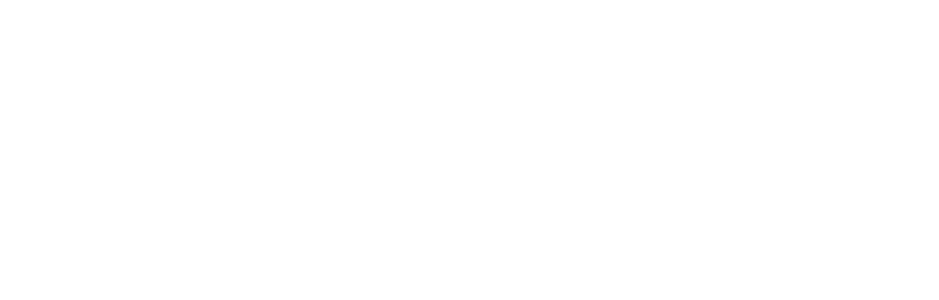
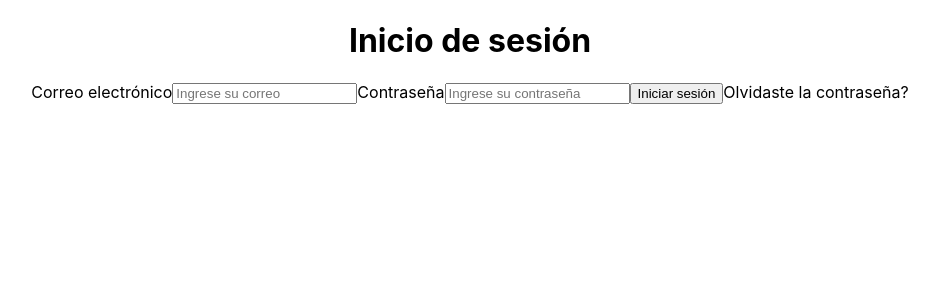
Before and after one commit to JosueGupi/Invoice-Discount-System-Frontend, a React (Create React App) app: page / in a window 1280 px wide. Before the commit this address had no page. Shown: the top 300 px of the page, without its empty margins (170-1109 px from the left). Built offline with nearby package versions, Linux system fonts and the light colour scheme.

Commit message:
Fifth Netlify deploy test

```diff
--- a/src/App.jsx
+++ b/src/App.jsx
@@ -11,7 +11,7 @@
     <div className="App">
       <Router>
         <Routes>
-          <Route exact path="/login" element={<LoginPage />} />
+          <Route exact path="/" element={<LoginPage />} />
         </Routes>
       </Router>
     </div>
--- a/src/pages/LoginPage/LoginPage.jsx
+++ b/src/pages/LoginPage/LoginPage.jsx
@@ -2,13 +2,13 @@
 import {useForm} from 'react-hook-form';
 
 //import axios from 'axios'
-//import { useNavigate } from 'react-router-dom';
+import { useNavigate } from 'react-router-dom';
 
 
 
 export function LoginPage () {
-    const {register,handleSubmit} = useForm();
-    //navigate = useNavigate()
+    const {register,handleSubmit} = useForm(),
+    navigate = useNavigate();
 
 
 
```
